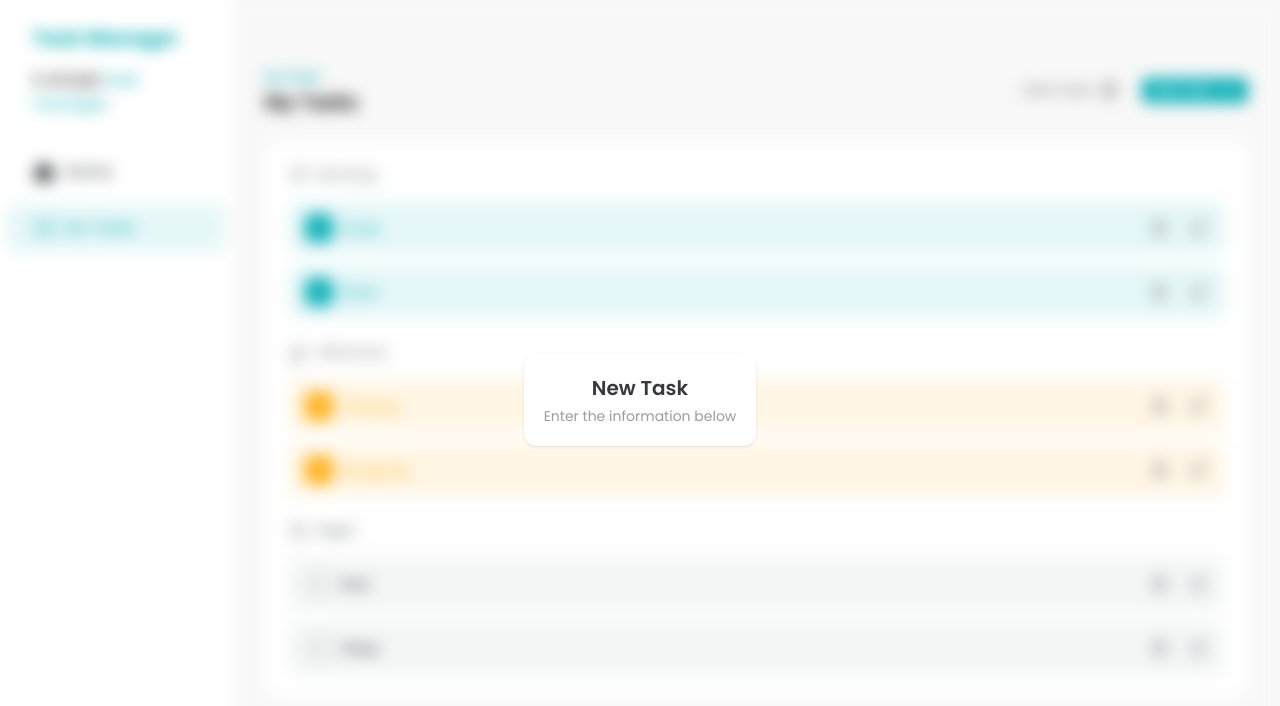
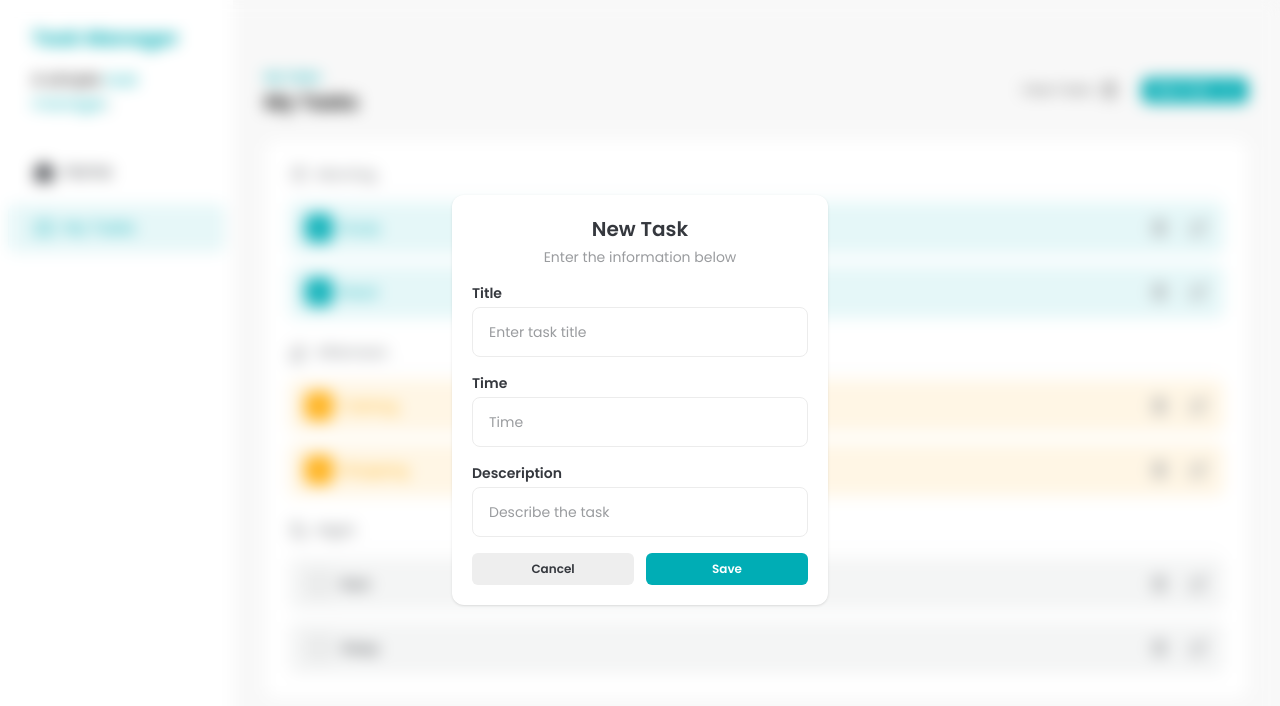
Before and after one commit to guitessmann09/fsc-task-manager, a React (Vite) app: page / in a window 1280 px wide. Both pictures are taken after a click on the button "New Task". Shown: the top 706 px of the page. Built offline with nearby package versions, Linux system fonts and the light colour scheme.

Commit message:
feat: ensure AddTaskDialog can be closed

```diff
--- a/src/components/AddTaskDialog.jsx
+++ b/src/components/AddTaskDialog.jsx
@@ -1,6 +1,9 @@
 import { createPortal } from 'react-dom'
 
-const AddTaskDialog = ({ isOpen }) => {
+import Button from './Button'
+import Input from './Input'
+
+const AddTaskDialog = ({ isOpen, handleClose }) => {
   if (!isOpen) {
     return null
   }
@@ -8,9 +11,31 @@
     <div className="fixed bottom-0 left-0 top-0 flex h-screen w-screen items-center justify-center backdrop-blur">
       <div className="rounded-xl bg-white p-5 text-center shadow">
         <h2 className="text-xl font-semibold text-[#35383E]">New Task</h2>
-        <p className="mt-1 text-sm text-[#9A9C9F]">
+        <p className="mb-4 mt-1 text-sm text-[#9A9C9F]">
           Enter the information below
         </p>
+        <div className="flex w-[336px] flex-col space-y-4">
+          <Input id="title" label="Title" placeholder="Enter task title" />
+          <Input id="time" label="Time" placeholder="Time" />
+          <Input
+            id="description"
+            label="Desceription"
+            placeholder="Describe the task"
+          />
+          <div className="flex gap-3">
+            <Button
+              size="large"
+              className="w-full"
+              variant="secondary"
+              onClick={handleClose}
+            >
+              Cancel
+            </Button>
+            <Button size="large" className="w-full">
+              Save
+            </Button>
+          </div>
+        </div>
       </div>
     </div>,
     document.body
--- a/src/components/Tasks.jsx
+++ b/src/components/Tasks.jsx
@@ -68,7 +68,10 @@
             <AddIcon />
           </Button>
 
-          <AddTaskDialog isOpen={addTaskDialogIsOpen} />
+          <AddTaskDialog
+            isOpen={addTaskDialogIsOpen}
+            handleClose={() => setAddTaskDialogIsOpen(false)}
+          />
         </div>
       </div>
 
```
